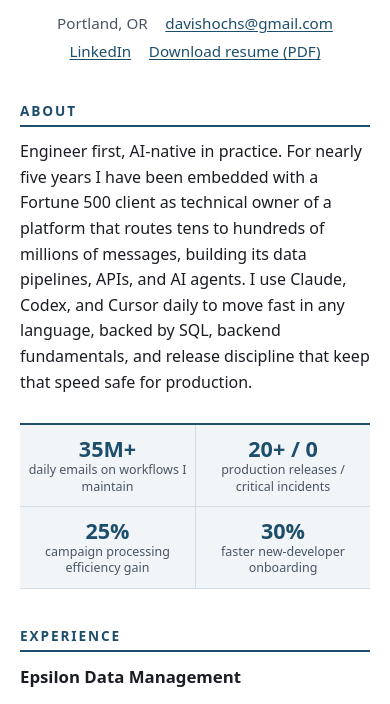
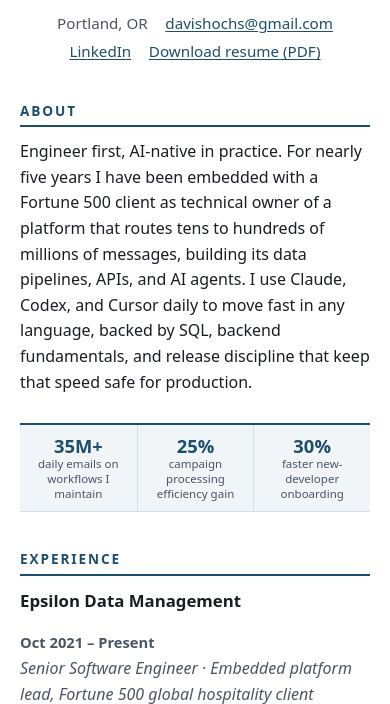
Before and after one commit to DavisHochs/resumesite, a plain HTML site: page index.html in a window 390 px wide. Shown: the part 144-848 px from the top of the page. Drawn offline with Linux system fonts and the light colour scheme.

Commit message:
minor spelling mistake.gif

```diff
--- a/index.html
+++ b/index.html
@@ -39,7 +39,6 @@
 
     <section class="stats" aria-label="Highlights">
       <div><b>35M+</b><span>daily emails on workflows I maintain</span></div>
-      <div><b>20+ / 0</b><span>production releases / critical incidents</span></div>
       <div><b>25%</b><span>campaign processing efficiency gain</span></div>
       <div><b>30%</b><span>faster new-developer onboarding</span></div>
     </section>
--- a/styles.css
+++ b/styles.css
@@ -78,7 +78,7 @@
 /* Stats strip */
 .stats {
   display: grid;
-  grid-template-columns: repeat(4, 1fr);
+  grid-template-columns: repeat(3, 1fr);
   margin-top: 1.75rem;
   background: var(--tint);
   border-top: 2px solid var(--accent);
@@ -107,9 +107,9 @@
 
 /* Small screens */
 @media (max-width: 40rem) {
-  .stats { grid-template-columns: repeat(2, 1fr); }
-  .stats div:nth-child(3) { border-left: none; }
-  .stats div:nth-child(n+3) { border-top: 1px solid var(--rule); }
+  .stats div { padding: 0.6rem 0.35rem; }
+  .stats b { font-size: 1.15rem; }
+  .stats span { font-size: 0.72rem; }
   .skills { grid-template-columns: 1fr; gap: 0; }
   .skills dd { margin-bottom: 0.6rem; }
 }
```
